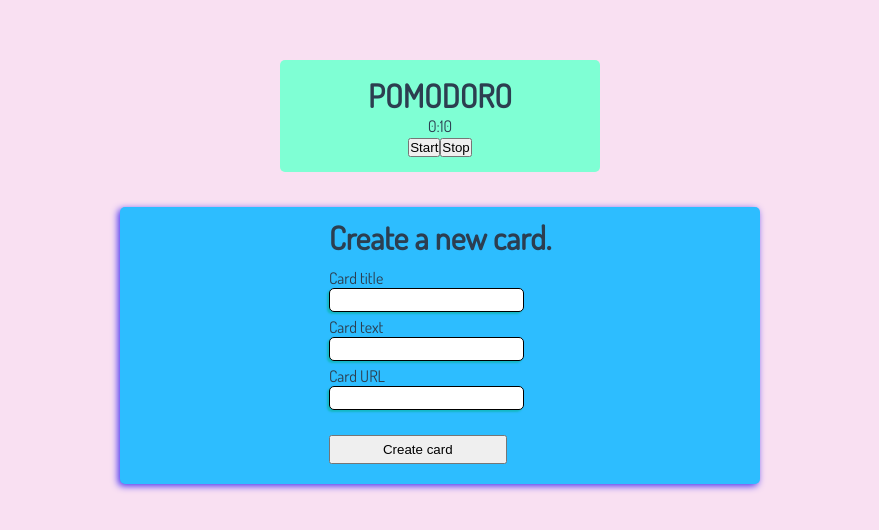
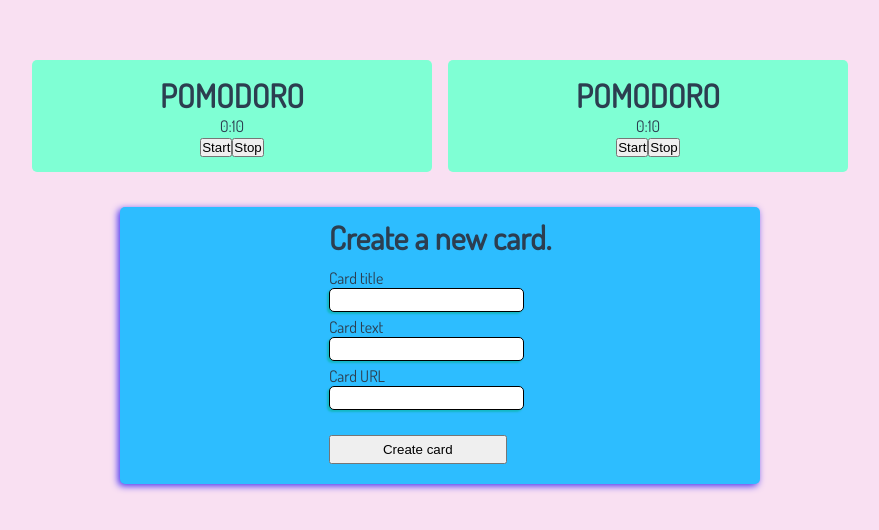
Before and after one commit to JaviVA93/workboard-VUE3, a Vue app: page / in a window 1280 px wide. Shown: the top 530 px of the page, without its empty margins (200-1079 px from the left). Built offline with nearby package versions, Linux system fonts and the light colour scheme.

Commit message:
remove querySelector and add references

```diff
--- a/src/App.vue
+++ b/src/App.vue
@@ -46,6 +46,7 @@ function removeCard(card_id: string) {
 <template>
   <div class="pomodoro-container">
     <Pomodoro />
+    <Pomodoro />
   </div>
   <div class="cards-container">
     <div v-for="card in cards" :key="card.id">
@@ -83,8 +84,11 @@ body {
   position: relative;
   left: 50%;
   transform: translateX(-50%);
-  width: fit-content;
   margin-bottom: 15px;
+  display: grid;
+  grid-template-columns: repeat(auto-fit, 25rem);
+  gap: 1rem;
+  justify-content: center;
 }
 
 .cards-container {
--- a/src/components/Card.vue
+++ b/src/components/Card.vue
@@ -1,6 +1,7 @@
 <script setup lang="ts">
 
 import { gsap } from 'gsap';
+import { ref } from 'vue';
 
 const cardEmit = defineEmits<{
   (e: "removeCard", cardId: string): void;
@@ -13,6 +14,8 @@ const props = defineProps({
   url: String,
 });
 
+const card = ref<HTMLElement | null>(null);
+
 function goTo() {
   console.log("goTo");
   if (props.url) window.location.href = props.url;
@@ -21,8 +24,7 @@ function goTo() {
 function removeCard() {
   let tl = gsap.timeline();
   tl.call(() => {
-    let card = document.querySelector(`.card[card-id="${props.id}"]`);
-    card?.classList.add('to-remove');
+    card.value?.classList.add('to-remove');
   });
   tl.to(`.card[card-id="${props.id}"]`, { width: 0, opacity: 0, duration: 0.25, ease: "power3.inOut" });
   tl.call(() => {
@@ -33,7 +35,8 @@ function removeCard() {
 </script>
 
 <template>
-  <div class="card" :card-id="props.id">
+  <!-- <div class="card" :card-id="props.id" ref="card"> -->
+  <div class="card" :card-id="props.id" ref="card">
     <h1>{{ title }}</h1>
     <span>{{ text }}</span>
     <button @click="goTo">Go to link</button>
--- a/src/components/NewCardForm.vue
+++ b/src/components/NewCardForm.vue
@@ -1,24 +1,22 @@
 <script setup lang="ts">
-import {ref} from 'vue';
+import { ref } from 'vue';
+
+const titleInput = ref<HTMLInputElement | null>(null);
+const textInput = ref<HTMLInputElement | null>(null);
+const urlInput = ref<HTMLInputElement | null>(null);
+
 const cardFormEmit = defineEmits<{
   (e: "createCard", title: string, text: string, url: string): void;
 }>();
 
 function createCard() {
-  // let title = (<HTMLInputElement>(
-  //   document.querySelector(".new-card-form .form-title input")
-  // )).value;
-  let title_elem = document.querySelector(".new-card-form .form-title input") as HTMLInputElement;
-  let title = (title_elem && title_elem.value !== '') ? title_elem.value : 'title not set';
-  //title = (title === '') ? 'title not set' : title;
-  let text = (<HTMLInputElement>(
-    document.querySelector(".new-card-form .form-text input")
-  )).value;
-  text = (text === '') ? 'text not set' : text;
-  let url = (<HTMLInputElement>(
-    document.querySelector(".new-card-form .form-url input")
-  )).value;
-  url = (url === "") ? "https://www.youtube.com/watch?v=dQw4w9WgXcQ" : url;
+
+  let title = (titleInput.value && titleInput.value.value !== '') ? titleInput.value.value : 'title not set';
+
+  let text = (textInput.value && textInput.value.value !== '') ? textInput.value.value : 'Text not set';
+
+  let url = (urlInput.value && urlInput.value.value !== '') ?
+    urlInput.value.value : 'https://www.youtube.com/watch?v=dQw4w9WgXcQ'
 
   console.log([title, text, url])
   cardFormEmit("createCard", title, text, url);
@@ -26,12 +24,9 @@ function createCard() {
 }
 
 function clearInputs() {
-  let inputs = document.querySelectorAll<HTMLInputElement>(
-    ".new-card-form input"
-  );
-  inputs.forEach((input) => {
-    input.value = "";
-  });
+  if (titleInput.value) titleInput.value.value = '';
+  if (textInput.value) textInput.value.value = '';
+  if (urlInput.value) urlInput.value.value = '';
 }
 
 
@@ -48,15 +43,15 @@ const soft_grey = ''
       <h1>Create a new card.</h1>
       <div class="form-title">
         <span>Card title</span>
-        <input type="text" />
+        <input type="text" ref="titleInput" />
       </div>
       <div class="form-text">
         <span>Card text</span>
-        <input type="text" />
+        <input type="text" ref="textInput" />
       </div>
       <div class="form-url">
         <span>Card URL</span>
-        <input type="text" />
+        <input type="text" ref="urlInput" />
       </div>
       <button @click="createCard">Create card</button>
     </div>
--- a/src/components/Pomodoro.vue
+++ b/src/components/Pomodoro.vue
@@ -1,5 +1,5 @@
 <script setup lang="ts">
-import { onMounted } from 'vue';
+import { onMounted, ref } from 'vue';
 
 let pomo_vars = {
     status: '',
@@ -13,17 +13,20 @@ let pomo_vars = {
     },
 }
 
+const pomoTime = ref<HTMLElement | null>(null);
+const pomoStart = ref<HTMLElement | null>(null);
+const pomoStop = ref<HTMLElement | null>(null);
+
 function startPauseResumePomodoro() {
-    let start_btn = document.querySelector('#pom_start') as HTMLButtonElement;
     if (pomo_vars.status === 'running') {
         pomo_vars.status = 'pause';
-        if (start_btn) start_btn.innerText = 'Resume';
+        if (pomoStart.value) pomoStart.value.innerText = 'Resume';
     }
     else {
         if (pomo_vars.status === '' || pomo_vars.status === 'end')
             pomo_vars.timeRemain = JSON.parse(JSON.stringify(pomo_vars.interval));
         pomo_vars.status = 'running';
-        if (start_btn) start_btn.innerText = 'Pause';
+        if (pomoStart.value) pomoStart.value.innerText = 'Pause';
         updatePomodoro();
     }
 }
@@ -34,8 +37,7 @@ function stopPomodoro() {
 
     printTime();
 
-    let start_btn = document.querySelector('#pom_start') as HTMLButtonElement;
-    if (start_btn) start_btn.innerText = 'Start';
+    if (pomoStart.value)  pomoStart.value.innerText = 'Start';
 }
 
 function calculateTimeRemain() {
@@ -48,9 +50,8 @@ function calculateTimeRemain() {
 }
 
 function printTime() {
-    let time_element: HTMLSpanElement = document.querySelector('.pomo_time');
-    if (time_element) time_element.innerText =
-        `${pomo_vars.timeRemain.minutes.toString()}:${pomo_vars.timeRemain.seconds.toString()}`;
+    if (pomoTime.value)
+        pomoTime.value.innerText = `${pomo_vars.timeRemain.minutes.toString()}:${pomo_vars.timeRemain.seconds.toString()}`;
 }
 
 function updatePomodoro() {
@@ -67,19 +68,16 @@ function updatePomodoro() {
     calculateTimeRemain();
     printTime();
 
-    let btn = document.querySelector('#pom_start');
     if (pomo_vars.timeRemain.seconds <= 0 && pomo_vars.timeRemain.minutes <= 0) {
         pomo_vars.status = 'end';
-        if (btn) btn.textContent = 'Start';
+        if (pomoStart.value) pomoStart.value.textContent = 'Start';
     }
     else if (pomo_vars.status === 'pause') {
-        if (btn)
-            btn.textContent = 'Resume'
+        if (pomoStart.value) pomoStart.value.textContent = 'Resume'
         return;
     }
     else {
-        if (btn)
-            btn.textContent = 'Pause';
+        if (pomoStart.value) pomoStart.value.textContent = 'Pause';
         pomo_vars.status = 'running';
         setTimeout(() => {
             updatePomodoro();
@@ -95,10 +93,10 @@ onMounted(() => {
 <template>
     <div class="pomo-card">
         <h1>POMODORO</h1>
-        <span class="pomo_time"></span>
+        <span class="pomo_time" ref="pomoTime"></span>
         <div class="pom_btns_wrapper">
-            <button id="pom_start" @click="startPauseResumePomodoro">Start</button>
-            <button id="pom_stop" @click="stopPomodoro">Stop</button>
+            <button id="pomo_start" ref="pomoStart" @click="startPauseResumePomodoro">Start</button>
+            <button id="pomo_stop" ref="pomoStop" @click="stopPomodoro">Stop</button>
         </div>
     </div>
 </template>
@@ -111,7 +109,7 @@ onMounted(() => {
 
     background-color: aquamarine;
 
-    width: 25vw;
+    width: 25rem;
     padding: 15px;
 
     border-radius: 5px;
```
